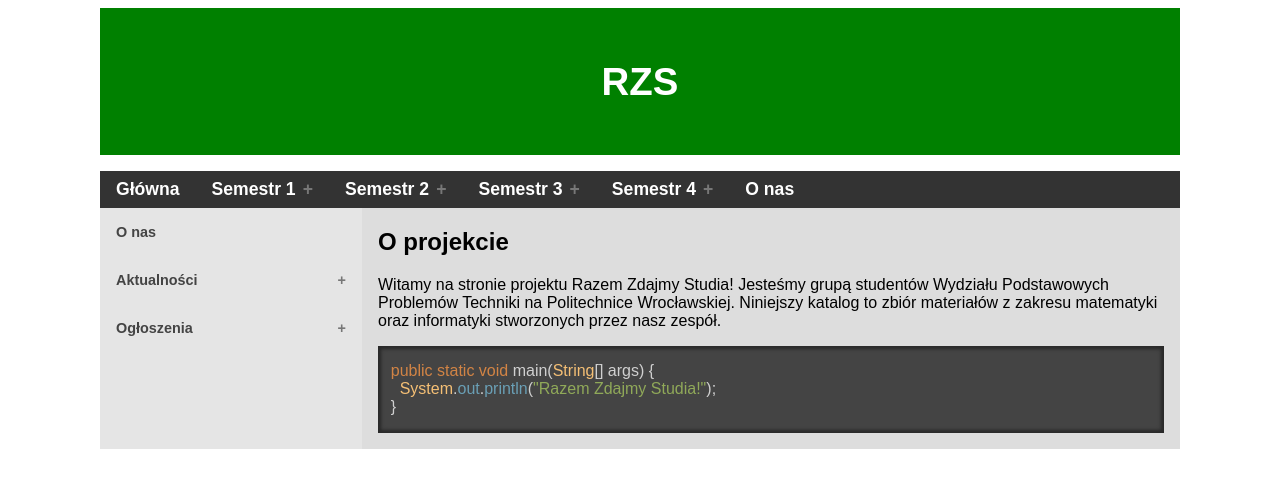
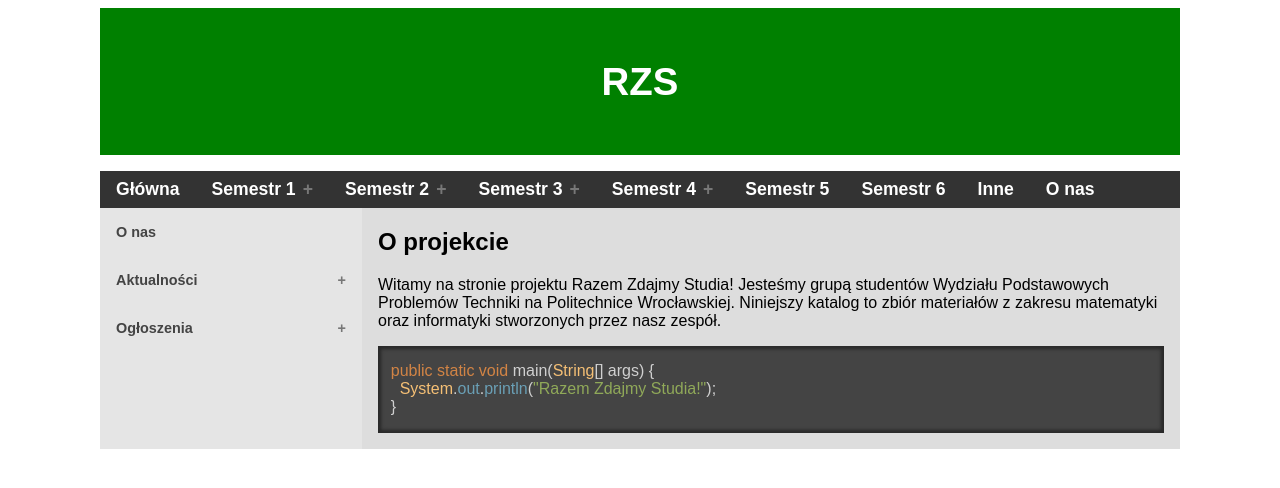
Before and after one commit to rzs-site/rzs-site.github.io, a Jekyll site: the page built from index.md, in a window 1280 px wide. Shown: the top 488 px of the page. Built offline with Jekyll 4.4.1, drawn with Linux system fonts in a browser that asks for light colours; our own code applies the rules of GitHub Pages for plain Markdown files.

Commit message:
Update main_list.yml

```diff
--- a/_data/main_list.yml
+++ b/_data/main_list.yml
@@ -27,5 +27,8 @@ toc:
       subfolderitems:
         - page: Wprowadzenie Do Funkcji Zespolonych
           url: sems/sem4/zespolone/
+    - title: Semestr 5
+    - title: Semestr 6
+    - title: Inne
     - title: O nas
       url: info/
```
